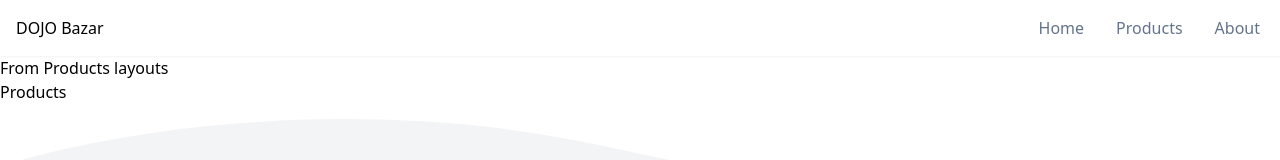
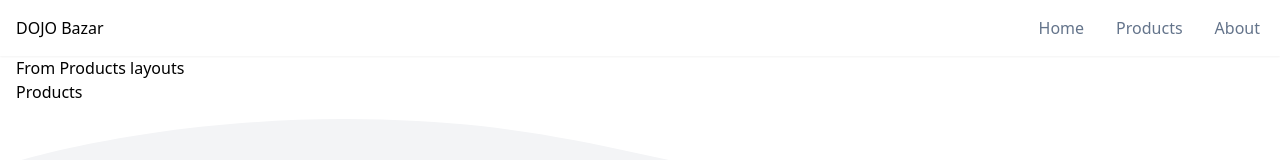
Before and after one commit to bpinazmul18/dojo-bazar, a Nuxt app: page /products in a window 1280 px wide. Shown: the top 160 px of the page. Built offline with nearby package versions, Linux system fonts and the light colour scheme.

Commit message:
ADD: Add contanier in products layout.

```diff
--- a/layouts/products.vue
+++ b/layouts/products.vue
@@ -1,7 +1,8 @@
 <template>
   <Header />
-  <div>From Products layouts</div>
-  <main>
+  <main class="container mx-auto px-4">
+    <div>From Products layouts</div>
+
     <slot />
   </main>
   <Footer />
```
